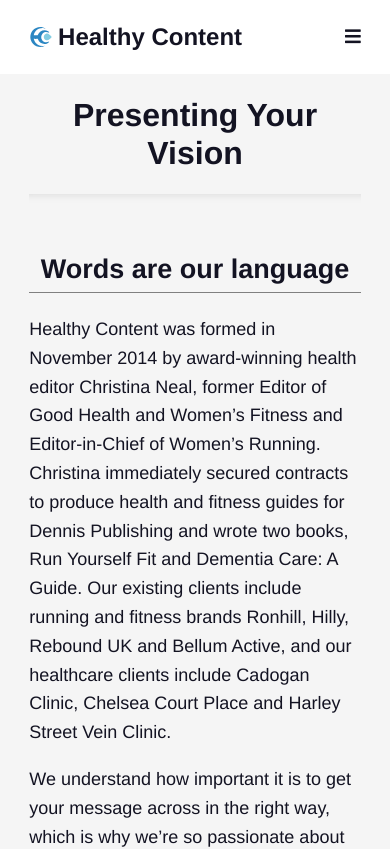
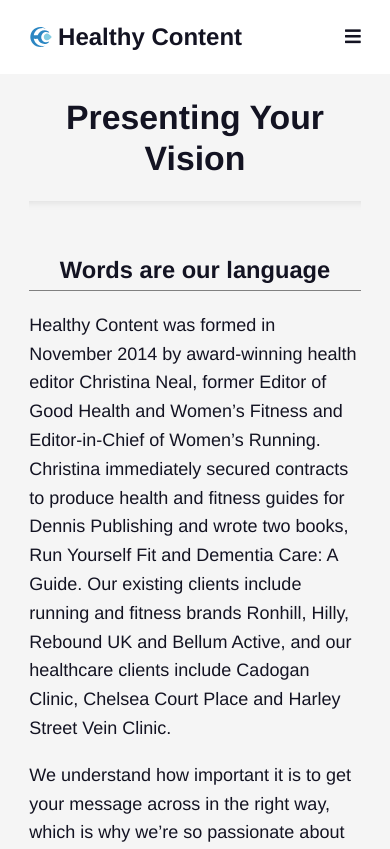
Before and after one commit to thebigdavec/healthy-content-v3, a Vue app: page / in a window 390 px wide. Shown: the top 849 px of the page. Built offline with nearby package versions, Linux system fonts and the light colour scheme.

Commit message:
Create nice responsive font-size custom property
font-size property created and applied to h1 and h2 elements.

```diff
--- a/src/App.vue
+++ b/src/App.vue
@@ -20,6 +20,7 @@
 :root {
   --lts-small: 1px;
   --lts-large: 1.2px;
+  --fs-responsive: clamp(0.8125rem + 1vw, 0.8125rem + 1vw, 1rem);
 }
 *,
 *::after,
@@ -35,7 +36,7 @@
   font-family: Avenir, Helvetica, Arial, sans-serif;
   -webkit-font-smoothing: antialiased;
   -moz-osx-font-smoothing: grayscale;
-  font-size: 18px;
+  font-size: 1.125rem;
   line-height: 1.6;
 }
 #app {
@@ -44,8 +45,11 @@
   grid-template-rows: auto 1fr auto;
 }
 h1 {
-  font-size: 2rem;
+  font-size: calc(var(--fs-responsive) * 2);
   line-height: 1.2;
+}
+h2 {
+  font-size: calc(var(--fs-responsive) * 1.4);
 }
 p + p {
   margin-top: 1rem;
--- a/src/views/About.vue
+++ b/src/views/About.vue
@@ -1,5 +1,10 @@
 <template>
   <div class="about">
     <h1>This is an about page</h1>
+    <div class="rspons">Some Responsive Text That Changes Font Size</div>
   </div>
 </template>
+<style scoped>
+.rspons {
+}
+</style>
```
